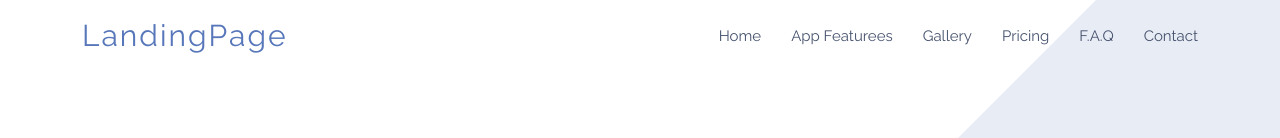
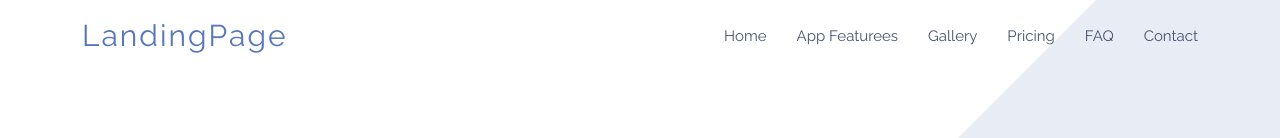
Before and after one commit to FazleRabbi2023/ostad, a Vue app: page / in a window 1280 px wide. Shown: the top 138 px of the page. Built offline with nearby package versions, Linux system fonts and the light colour scheme.

Commit message:
1st commit

```diff
--- a/src/data/data.js
+++ b/src/data/data.js
@@ -168,7 +168,7 @@ const menus = [
     { name:'App Featurees',link:'#features', active:false},
     { name:'Gallery',link:'#gallery',active:false},
     { name:'Pricing',link:'#pricing', active:false},
-    { name:'F.A.Q',link:'#faq', active:false},
+    { name:'FAQ',link:'#faq', active:false},
     { name:'Contact',link:'#contact', active:false},
 ]
 
```
